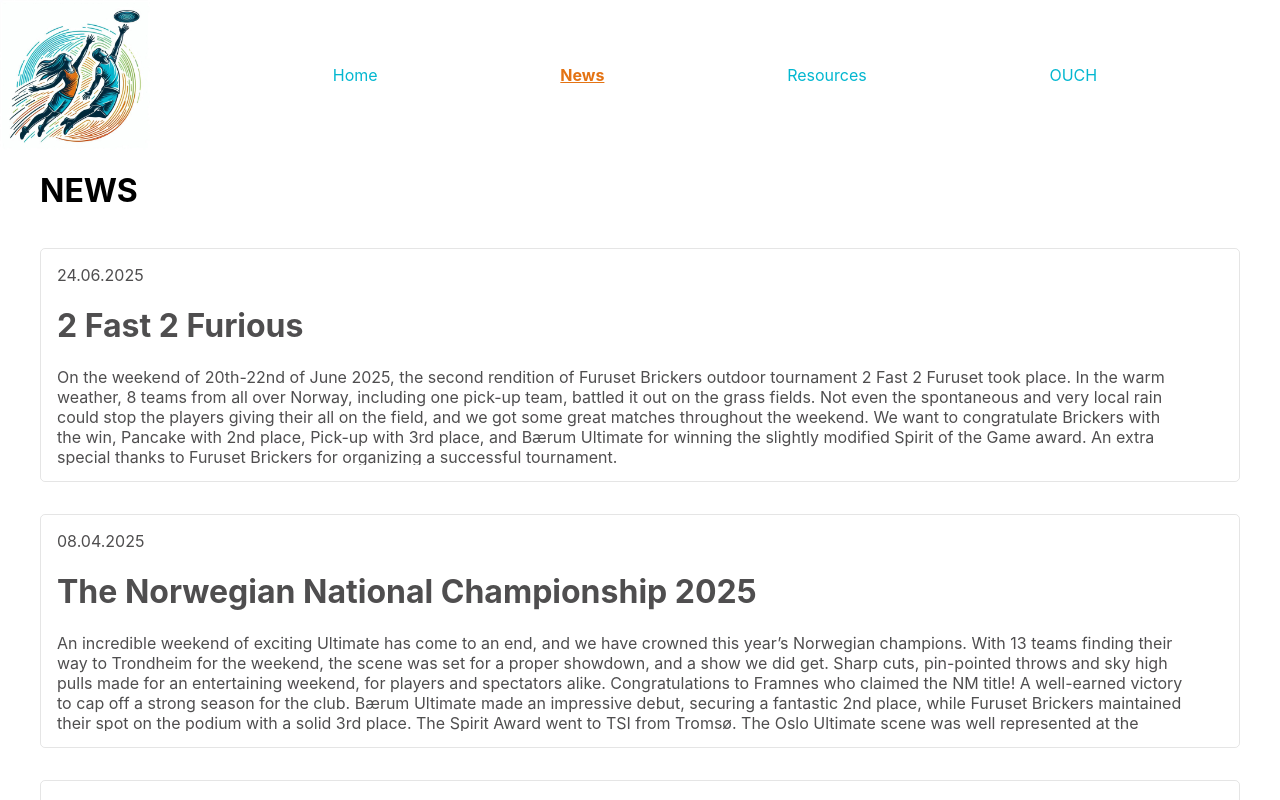
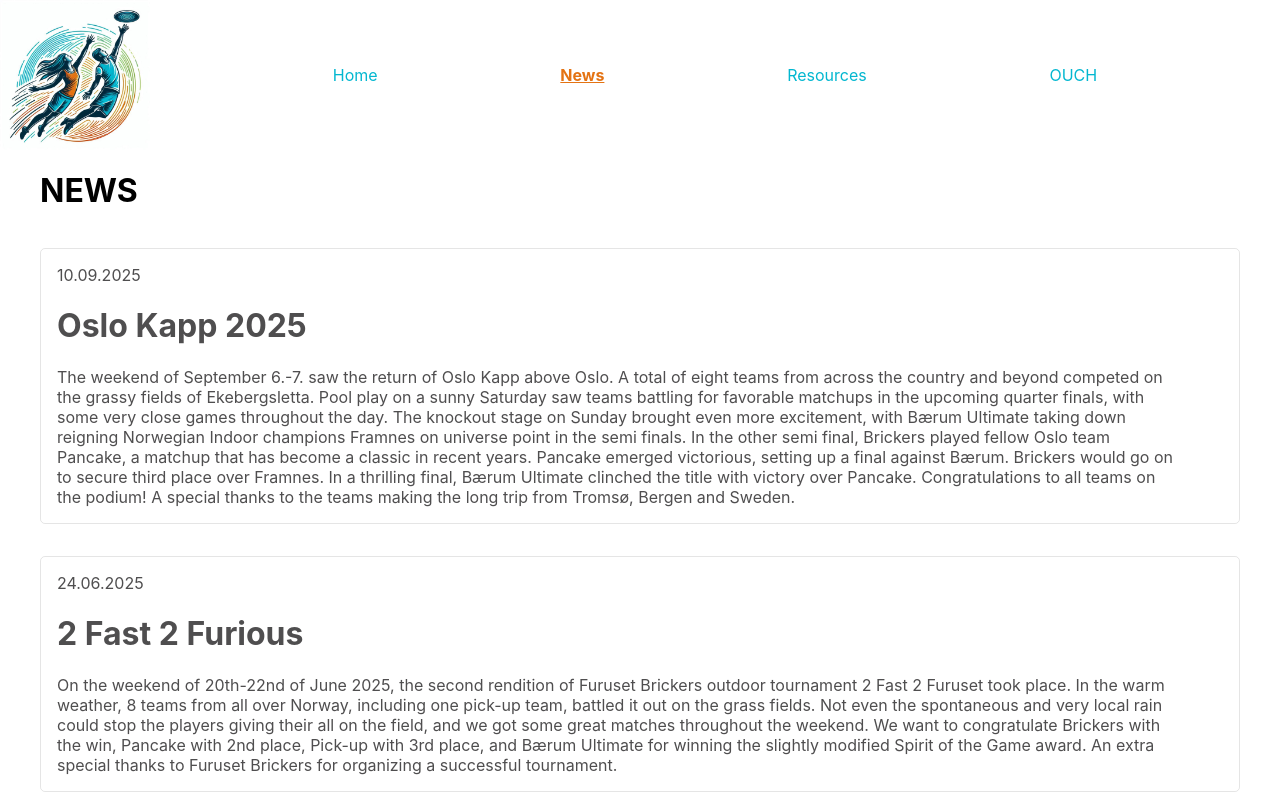
Before and after one commit to Nihabu/ouchWeb, a React (Create React App) app: page /news in a window 1280 px wide. Shown: the top 800 px of the page. Built offline with nearby package versions, Linux system fonts and the light colour scheme.

Commit message:
Oslo Kapp news and NewsBox tweaks

```diff
--- a/src/NewsBox.js
+++ b/src/NewsBox.js
@@ -10,17 +10,12 @@ function InfoBox(props) {
 				<Box
 					key={i}
 					sx={{
-						display: "flex",
-						justifyContent: "space-start",
-						position: "relative",
 						color: "text.secondary",
 						bgcolor: `${obj.color}`,
-						minHeight: 200,
 						border: "1px solid rgba(0,0,0,0.1)",
 						borderRadius: "5px",
 						padding: "1rem",
 						margin: "1rem 0",
-						overflow: "hidden",
 					}}
 				>
 					<Box
@@ -29,13 +24,12 @@ function InfoBox(props) {
 							flexDirection: "column",
 							minWidth: 300,
 							marginRight: 5,
-							overflow: "auto",
 						}}
 					>
-                        <div className='posteddate'>{obj.posted}</div>
-                        <div className='newsheader'><h1>{obj.header}</h1></div>
-                        <div className='newstext'>{obj.text}</div>
-                    </Box>
+						<div className='posteddate'>{obj.posted}</div>
+						<div className='newsheader'><h1>{obj.header}</h1></div>
+						<div className='newstext'>{obj.text}</div>
+					</Box>
 				</Box>
 			))}
 		</ThemeProvider>
--- a/src/newsList.js
+++ b/src/newsList.js
@@ -1,4 +1,18 @@
 const newsList = [
+	{
+		header: "Oslo Kapp 2025",
+		text:
+			"The weekend of September 6.-7. saw the return of Oslo Kapp above Oslo. A total of eight teams from across the country and beyond " +
+			"competed on the grassy fields of Ekebergsletta. Pool play on a sunny Saturday saw teams battling for favorable matchups in the upcoming " +
+			"quarter finals, with some very close games throughout the day. The knockout stage on Sunday brought even more excitement, " +
+			"with Bærum Ultimate taking down reigning Norwegian Indoor champions Framnes on universe point in the semi finals. " +
+			"In the other semi final, Brickers played fellow Oslo team Pancake, a matchup that has become a classic in recent years. " +
+			"Pancake emerged victorious, setting up a final against Bærum. Brickers would go on to secure third place over Framnes. " +
+			"In a thrilling final, Bærum Ultimate clinched the title with victory over Pancake. Congratulations to all teams on the podium! " +
+			"A special thanks to the teams making the long trip from Tromsø, Bergen and Sweden."
+			,
+		posted: "10.09.2025"
+	},
 	{
 		header: "2 Fast 2 Furious",
 		text:
```
